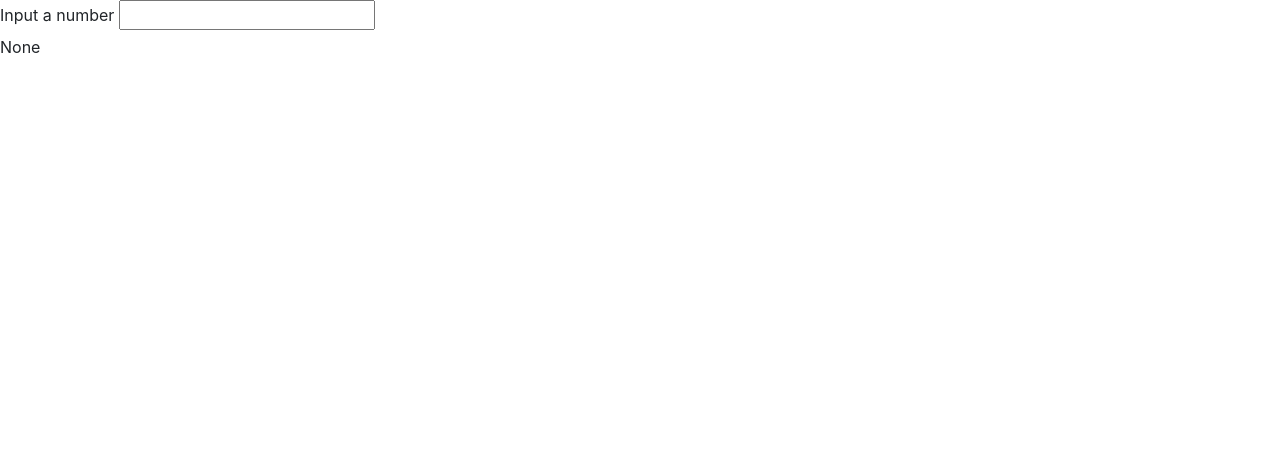
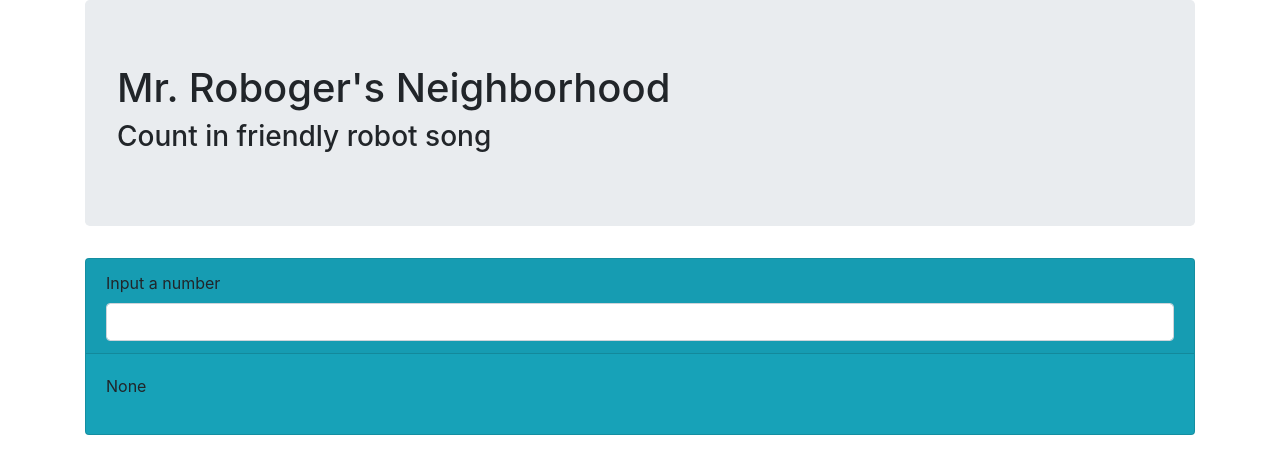
Before and after one commit to Hoomee90/robo-rogers-neighborhood, a plain HTML site: page index.html in a window 1280 px wide. Drawn offline with nearby package versions, Linux system fonts and the light colour scheme.

Commit message:
add bootstrap styles

```diff
--- a/index.html
+++ b/index.html
@@ -5,11 +5,17 @@
   <link rel="stylesheet" href="css/bootstrap.css" type="text/css">
   <title>Mr. Roboger's Neighborhood</title>
 </head>
-<body>
-  <form>
-    <label for="numberInput">Input a number</label>
-    <input id="numberInput" type="number">
-  </form>
-  <p id="numberOutput">None</p>
+<body class="container">
+  <div class="jumbotron">
+    <h1>Mr. Roboger's Neighborhood</h1>
+    <h3>Count in friendly robot song</h3>
+  </div>
+  <div class="card bg-info">
+    <form class="form-group card-header">
+      <label for="numberInput">Input a number</label>
+      <input id="numberInput" type="number" class="form-control">
+    </form>
+    <p id="numberOutput" class="card-body">None</p>
+  </div>
 </body>
 </html>
```
